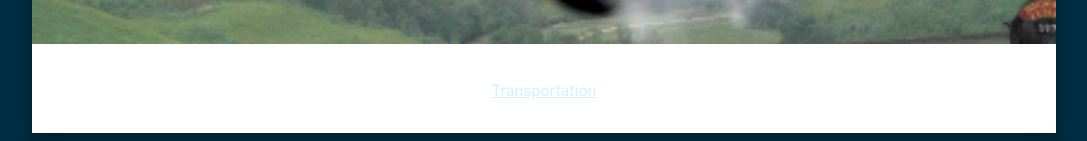
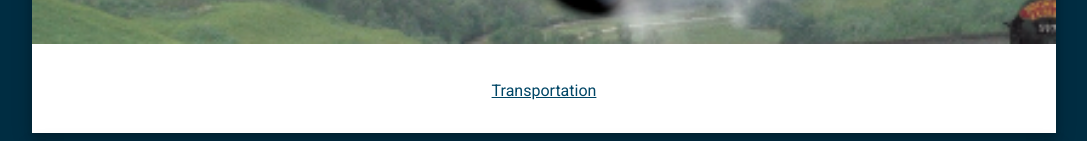
Before and after one commit to kjr80/Branching, a plain HTML site: page index.html in a window 1280 px wide. Shown: the part 2013-2154 px from the top of the page, without its empty margins (96-1183 px from the left). Drawn offline with Linux system fonts and the light colour scheme.

Commit message:
Add files via upload

```diff
--- a/style.css
+++ b/style.css
@@ -137,13 +137,13 @@ Button-box class selector uses Flex Box Design (flex display) to scale the eleme
     cursor: pointer;
     font: inherit;
     font-size: 16px;
-    color: #D6F2FF;
+    color: #004666;
     text-align: center;
   }
 
 /* Hover effect improves accessibility. */
 .button:hover {
-    background-color: #004666;
+    background-color: #D6F2FF;
   }
 
 
```
